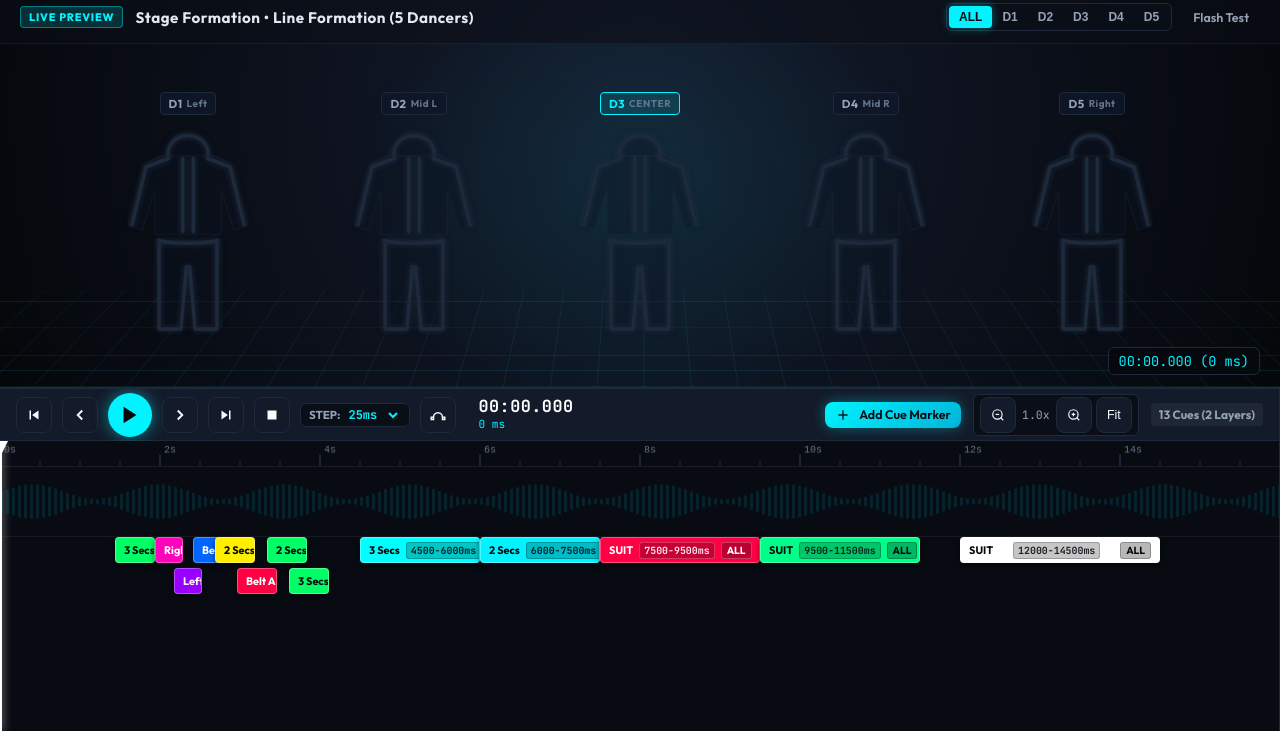
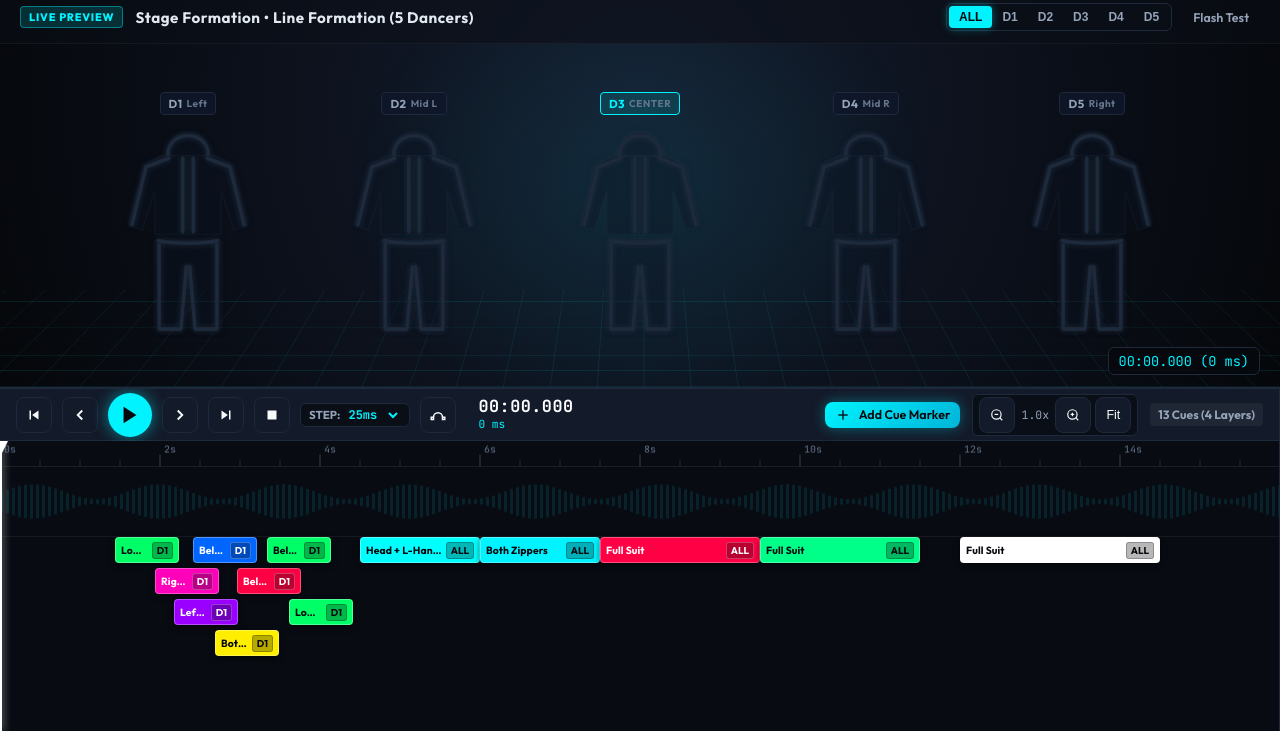
Before and after one commit to OpexRah/project-light-dance, a plain HTML site: page choreo-ui/index.html in a window 1280 px wide. Shown: the part 69-800 px from the top of the page. Drawn offline with Linux system fonts and the light colour scheme.

Commit message:
fix(timeline): separate concurrent cue lines, show body part labels without timestamps, prevent horizontal overlaps

```diff
--- a/choreo-ui/app.js
+++ b/choreo-ui/app.js
@@ -61,7 +61,7 @@ const state = {
 };
 
 // ================= INITIALIZATION =================
-document.addEventListener('DOMContentLoaded', () => {
+function initApp() {
   initSuitVectors();
   initAudio();
   initTimeline();
@@ -71,7 +71,13 @@ document.addEventListener('DOMContentLoaded', () => {
 
   // Load default demo routine
   loadDefaultRoutine();
-});
+}
+
+if (document.readyState === 'loading') {
+  document.addEventListener('DOMContentLoaded', initApp);
+} else {
+  initApp();
+}
 
 // ================= SUIT SVG VECTOR RENDERING =================
 // Generates accurate SVG vector paths modeling the hoodie & pants from Image 2
@@ -542,31 +548,138 @@ function renderWaveform() {
   }
 }
 
-// ================= CUE MARKERS TRACK RENDERING (WITH DYNAMIC DOWNWARD LAYER STACKING) =================
-// Calculates non-overlapping vertical layers so that concurrent/overlapping cues stack downwards
+// Constants for timeline cue block rendering and stacking
+const CUE_HEIGHT = 26;
+const CUE_GAP = 5;
+const MIN_CUE_BOX_WIDTH = 64; // Minimum visual width in pixels so body part and dancer badge are readable
+const CUE_SEPARATION_GAP_PX = 4; // Horizontal gap between adjacent cues on the same line
+
+// ================= CUE BODY PART RESOLUTION =================
+// Resolves a human-readable body part label for a cue based on its macro or section list
+function getCueBodyPartLabel(cue) {
+  if (!cue) return 'Full Suit';
+
+  // Check preferredMacro first if present
+  if (cue.preferredMacro) {
+    const macroMap = {
+      'CUE_FULL_SUIT': 'Full Suit',
+      'CUE_ALL': 'Full Suit',
+      'CUE_UPPER_BODY': 'Upper Body',
+      'CUE_TOP_BODY': 'Upper Body',
+      'CUE_LOWER_BODY': 'Lower Body',
+      'CUE_BOTTOM_BODY': 'Lower Body',
+      'CUE_BOTH_LEGS': 'Both Legs',
+      'CUE_BOTH_HANDS': 'Both Hands',
+      'CUE_BOTH_ZIPPERS': 'Both Zippers',
+      'CUE_HEAD': 'Hood / Head',
+      'CUE_HOOD': 'Hood / Head',
+      'CUE_LEFT_HAND': 'Left Hand',
+      'CUE_RIGHT_HAND': 'Right Hand',
+      'CUE_LEFT_LEG': 'Left Leg',
+      'CUE_RIGHT_LEG': 'Right Leg',
+      'CUE_BELT': 'Belt Area',
+      'CUE_LEFT_ZIPPER': 'Left Zipper',
+      'CUE_RIGHT_ZIPPER': 'Right Zipper'
+    };
+    if (macroMap[cue.preferredMacro]) return macroMap[cue.preferredMacro];
+  }
+
+  const secs = cue.sections || [];
+  if (secs.length === 0) return 'Full Suit';
+  if (secs.length === 8 || secs.length === Object.keys(SECTIONS).length) {
+    return 'Full Suit';
+  }
+
+  const upperSecs = ['head', 'left-hand', 'right-hand', 'left-zipper', 'right-zipper'];
+  const lowerSecs = ['belt', 'left-leg', 'right-leg'];
+
+  if (secs.length === upperSecs.length && upperSecs.every(s => secs.includes(s))) {
+    return 'Upper Body';
+  }
+  if (secs.length === lowerSecs.length && lowerSecs.every(s => secs.includes(s))) {
+    return 'Lower Body';
+  }
+  if (secs.length === 2 && secs.includes('left-leg') && secs.includes('right-leg')) {
+    return 'Both Legs';
+  }
+  if (secs.length === 2 && secs.includes('left-hand') && secs.includes('right-hand')) {
+    return 'Both Hands';
+  }
+  if (secs.length === 2 && secs.includes('left-zipper') && secs.includes('right-zipper')) {
+    return 'Both Zippers';
+  }
+
+  if (secs.length === 1) {
+    const s = secs[0];
+    const singleMap = {
+      'head': 'Hood / Head',
+      'left-hand': 'Left Hand',
+      'right-hand': 'Right Hand',
+      'left-zipper': 'Left Zipper',
+      'right-zipper': 'Right Zipper',
+      'belt': 'Belt Area',
+      'left-leg': 'Left Leg',
+      'right-leg': 'Right Leg'
+    };
+    return singleMap[s] || (SECTIONS[s] ? SECTIONS[s].name : s);
+  }
+
+  // Mixed 2 or 3 sections: combine friendly short names
+  const shortNames = {
+    'head': 'Head',
+    'left-hand': 'L-Hand',
+    'right-hand': 'R-Hand',
+    'left-zipper': 'L-Zip',
+    'right-zipper': 'R-Zip',
+    'belt': 'Belt',
+    'left-leg': 'L-Leg',
+    'right-leg': 'R-Leg'
+  };
+  return secs.map(s => shortNames[s] || s).join(' + ');
+}
+
+// ================= CUE MARKERS TRACK RENDERING (WITH NON-OVERLAPPING DOWNWARD LAYER STACKING) =================
+// Calculates non-overlapping vertical layers so that:
+// 1. Two or more cues at the exact same instant strictly occupy separate lines.
+// 2. Cues whose visual boxes would overlap horizontally stack downwards onto separate lines.
 function calculateCueLayers(visibleCues) {
-  // Sort cues chronologically by timeMs, then duration
-  const sorted = [...visibleCues].sort((a, b) => a.timeMs - b.timeMs || a.durationMs - b.durationMs);
-  const layerEndTimes = []; // Tracks the end timestamp of the latest cue in each layer
+  // Sort cues chronologically by timeMs, then dancer ID, then duration descending
+  const sorted = [...visibleCues].sort((a, b) => {
+    if (a.timeMs !== b.timeMs) return a.timeMs - b.timeMs;
+    const dancerA = (a.dancers && a.dancers.length > 0) ? a.dancers[0] : 0;
+    const dancerB = (b.dancers && b.dancers.length > 0) ? b.dancers[0] : 0;
+    if (dancerA !== dancerB) return dancerA - dancerB;
+    return (b.durationMs || 0) - (a.durationMs || 0);
+  });
+
+  const pxPerSec = Math.max(1, state.pxPerSec || 80);
+  const layerEndTimes = [];   // Tracks visual right boundary in milliseconds for each line/layer
+  const layerStartTimes = []; // Tracks start timeMs of the last cue on each line/layer
 
   sorted.forEach(cue => {
+    const start = cue.timeMs;
+    // Calculate effective visual duration including physical box width and separation margin
+    const visualDurationMs = Math.max(cue.durationMs || 0, Math.ceil(((MIN_CUE_BOX_WIDTH + CUE_SEPARATION_GAP_PX) / pxPerSec) * 1000));
+    const visualEnd = start + visualDurationMs;
+
     let assignedLayer = -1;
-    const start = cue.timeMs;
-    const end = cue.timeMs + cue.durationMs;
-
-    // Check existing layers to find the first one that has finished before this cue starts
+
+    // Check existing layers to find the first one that has finished visually
+    // AND does NOT start at the exact same instant
     for (let l = 0; l < layerEndTimes.length; l++) {
-      if (layerEndTimes[l] <= start) {
+      if (layerEndTimes[l] <= start && layerStartTimes[l] !== start) {
         assignedLayer = l;
-        layerEndTimes[l] = end;
+        layerEndTimes[l] = visualEnd;
+        layerStartTimes[l] = start;
         break;
       }
     }
 
-    // If all existing layers overlap, create a new layer downwards
+    // If all existing lines collide or are simultaneous, create a new separate line downwards
     if (assignedLayer === -1) {
       assignedLayer = layerEndTimes.length;
-      layerEndTimes.push(end);
+      layerEndTimes.push(visualEnd);
+      layerStartTimes.push(start);
     }
 
     cue.layer = assignedLayer;
@@ -591,18 +704,16 @@ function renderCueMarkers() {
     return true;
   });
 
-  // Calculate dynamic layers for overlapping cues
+  // Calculate dynamic layers for overlapping and concurrent cues
   const totalLayers = calculateCueLayers(visibleCues);
 
-  const CUE_HEIGHT = 26;
-  const CUE_GAP = 5;
   const trackHeight = Math.max(130, totalLayers * (CUE_HEIGHT + CUE_GAP) + 35);
   track.style.height = `${trackHeight}px`;
   viewport.style.height = `${96 + trackHeight}px`;
 
   visibleCues.forEach(cue => {
     const leftPx = (cue.timeMs / 1000) * state.pxPerSec;
-    const widthPx = Math.max(28, (cue.durationMs / 1000) * state.pxPerSec);
+    const widthPx = Math.max(MIN_CUE_BOX_WIDTH, (cue.durationMs / 1000) * state.pxPerSec);
     const topPx = (cue.layer || 0) * (CUE_HEIGHT + CUE_GAP);
 
     const block = document.createElement('div');
@@ -618,25 +729,16 @@ function renderCueMarkers() {
     const textColor = brightness > 140 ? '#07090e' : '#ffffff';
     block.style.color = textColor;
 
-    // Dancer badge text & section summary
+    // Dancer badge text & body part label (timestamps are omitted from the block per user request)
     const dancerLabel = cue.dancers.includes(0) ? 'ALL' : `D${cue.dancers.join(',')}`;
-    let secLabel = 'SUIT';
-    if (cue.sections.length === 1) {
-      const secKey = cue.sections[0];
-      secLabel = SECTIONS[secKey] ? SECTIONS[secKey].name.split('/')[0].trim() : secKey;
-    } else if (cue.sections.length < 8) {
-      secLabel = `${cue.sections.length} Secs`;
-    }
-
-    const timeLabel = widthPx > 70 ? `<span class="cue-time-badge" style="color:${textColor}; border:1px solid ${textColor}40;">${cue.timeMs}-${cue.timeMs + cue.durationMs}ms</span>` : '';
+    const bodyPartLabel = getCueBodyPartLabel(cue);
 
     block.innerHTML = `
-      <span style="font-weight:700;">${secLabel}</span>
-      ${timeLabel}
+      <span class="cue-body-part" style="color:${textColor};">${bodyPartLabel}</span>
       <span class="cue-badge" style="color:${textColor}; border:1px solid ${textColor}40;">${dancerLabel}</span>
     `;
 
-    block.title = `${secLabel} (${dancerLabel}) • Start: ${cue.timeMs}ms | End: ${cue.timeMs + cue.durationMs}ms (Length: ${cue.durationMs}ms) • Click to edit, drag box to move, drag edges to resize`;
+    block.title = `${bodyPartLabel} (${dancerLabel}) • ${cue.timeMs}ms - ${cue.timeMs + cue.durationMs}ms (Length: ${cue.durationMs}ms) • Click to edit, drag box to move, drag edges to resize`;
 
     // Resize handles (drag left/right edges to shrink or expand)
     const hLeft = document.createElement('div');
@@ -765,7 +867,7 @@ function snapValue(valueMs, excludeCue, thresholdMs) {
 
 function updateCueBlockVisual(cue, block) {
   block.style.left = `${(cue.timeMs / 1000) * state.pxPerSec}px`;
-  block.style.width = `${Math.max(28, (cue.durationMs / 1000) * state.pxPerSec)}px`;
+  block.style.width = `${Math.max(MIN_CUE_BOX_WIDTH, (cue.durationMs / 1000) * state.pxPerSec)}px`;
 }
 
 function updateCueInspectorFields(cue) {
@@ -1265,12 +1367,12 @@ function selectCue(cueId) {
   setInspectorVisible(true);
 
   document.getElementById('inspectorTitle').textContent = 'EDIT LIGHT CUE';
-  document.getElementById('selectedCueBadge').textContent = `Cue ID: ${cueId.slice(-4)}`;
+  const dancerLabel = cue.dancers.includes(0) ? 'ALL' : `D${cue.dancers.join(',')}`;
+  document.getElementById('selectedCueBadge').textContent = `${getCueBodyPartLabel(cue)} (${dancerLabel})`;
   document.getElementById('btnSaveCueText').textContent = 'Update Cue';
   document.getElementById('btnDeleteCue').style.display = 'inline-flex';
 
-  document.getElementById('cueTimeInput').value = cue.timeMs;
-  document.getElementById('cueDurationInput').value = cue.durationMs;
+  updateCueInspectorFields(cue);
   setColor(cue.color);
 
   // Dancers
--- a/choreo-ui/style.css
+++ b/choreo-ui/style.css
@@ -728,13 +728,13 @@ body {
   position: absolute;
   height: 26px;
   border-radius: 4px;
-  padding: 0 8px;
+  padding: 0 5px;
   font-size: 0.68rem;
   font-weight: 700;
   display: flex;
   align-items: center;
   justify-content: space-between;
-  gap: 6px;
+  gap: 4px;
   color: #07090e;
   cursor: grab;
   box-shadow: 0 2px 6px rgba(0, 0, 0, 0.5);
@@ -743,6 +743,7 @@ body {
   overflow: hidden;
   border: 1px solid rgba(255, 255, 255, 0.3);
   white-space: nowrap;
+  box-sizing: border-box;
 }
 
 .cue-marker-block:active {
@@ -760,22 +761,24 @@ body {
   z-index: 25;
 }
 
+.cue-marker-block .cue-body-part {
+  font-weight: 700;
+  font-size: 0.65rem;
+  letter-spacing: 0.1px;
+  overflow: hidden;
+  text-overflow: ellipsis;
+  white-space: nowrap;
+  flex: 1;
+  min-width: 0;
+  text-align: left;
+}
+
 .cue-marker-block .cue-badge {
   background: rgba(0, 0, 0, 0.28);
-  padding: 1px 5px;
-  border-radius: 3px;
-  font-size: 0.64rem;
-  flex-shrink: 0;
-}
-
-.cue-marker-block .cue-time-badge {
-  font-family: var(--font-mono);
-  font-size: 0.62rem;
-  font-weight: 600;
-  opacity: 0.9;
-  background: rgba(0, 0, 0, 0.25);
   padding: 1px 4px;
   border-radius: 3px;
+  font-size: 0.62rem;
+  font-weight: 700;
   flex-shrink: 0;
 }
 
```
